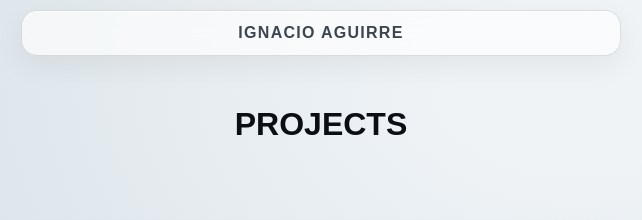
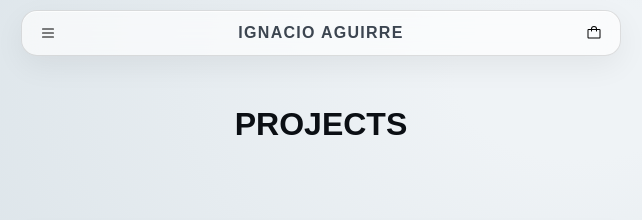
Before and after one commit to ntIgnant/Portfolio-Website, a website: page portfolio/projects.html in a window 1280 px wide. Shown: the top 220 px of the page, 319-961 px from the left. Drawn offline with Linux system fonts and the light colour scheme; a web font is replaced by a local one.

Commit message:
UPDATED | main and projects pages enhanced | list and shop icons replaced

```diff
--- a/portfolio/projects.html
+++ b/portfolio/projects.html
@@ -17,7 +17,7 @@
         <div class="top_notch_container">
             <button id="menuToggle" class="notch_left icon_btn" aria-label="Open menu" aria-haspopup="dialog"
                 aria-expanded="false">
-                <img src="assets/img/list.svg" alt="" />
+                <img src="assets/img/icon/list.svg" alt="" />
             </button>
 
             <div class="notch_center">
@@ -25,7 +25,7 @@
             </div>
 
             <a class="notch_right icon_btn" href="#contact" aria-label="Go to contact">
-                <img src="assets/img/bag.svg" alt="" />
+                <img src="assets/img/icon/bag.svg" alt="" />
             </a>
         </div>
     </header>
@@ -66,7 +66,8 @@
         <div class="description_container">
             <!-- <h2>Description</h2> -->
             <p>
-                A collection of personal and academic projects — exploring software development, data science, and interactive web applications that have a real purpose of creation.
+                A collection of personal and academic projects — exploring software development, data science, and
+                interactive web applications that have a real purpose of creation.
             </p>
             <!-- <a href="#" class="description_btn">Learn More</a> -->
         </div>
@@ -84,7 +85,7 @@
         <section id="productGrid" class="grid"></section>
     </section>
 
-        <!-- Scripts -->
+    <!-- Scripts -->
     <script type="module" src="js/projects.js" defer></script>
     <script src="js/script.js"></script>
 </body>
```
Also changed, not shown: portfolio/main.html (+2 -2 lines).
